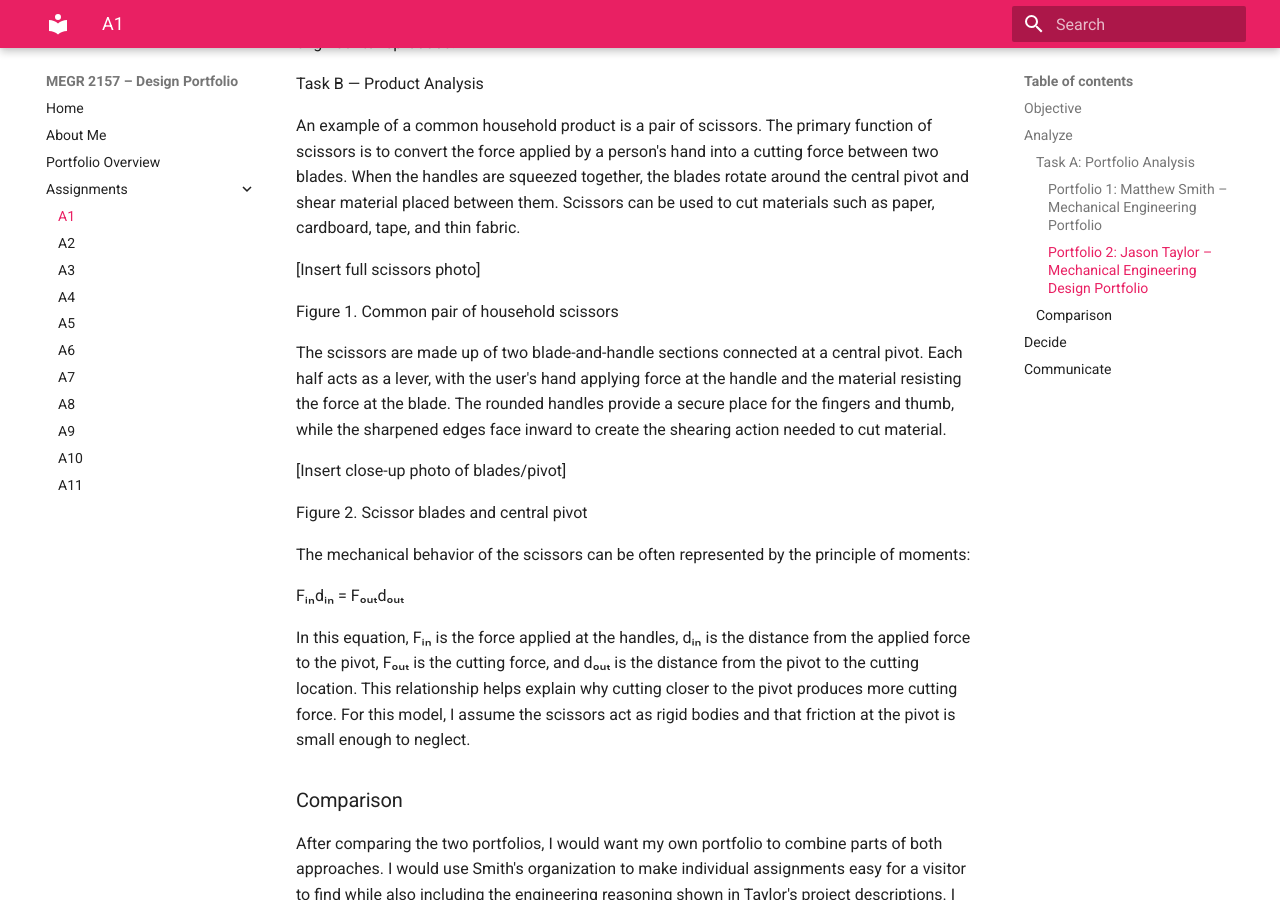
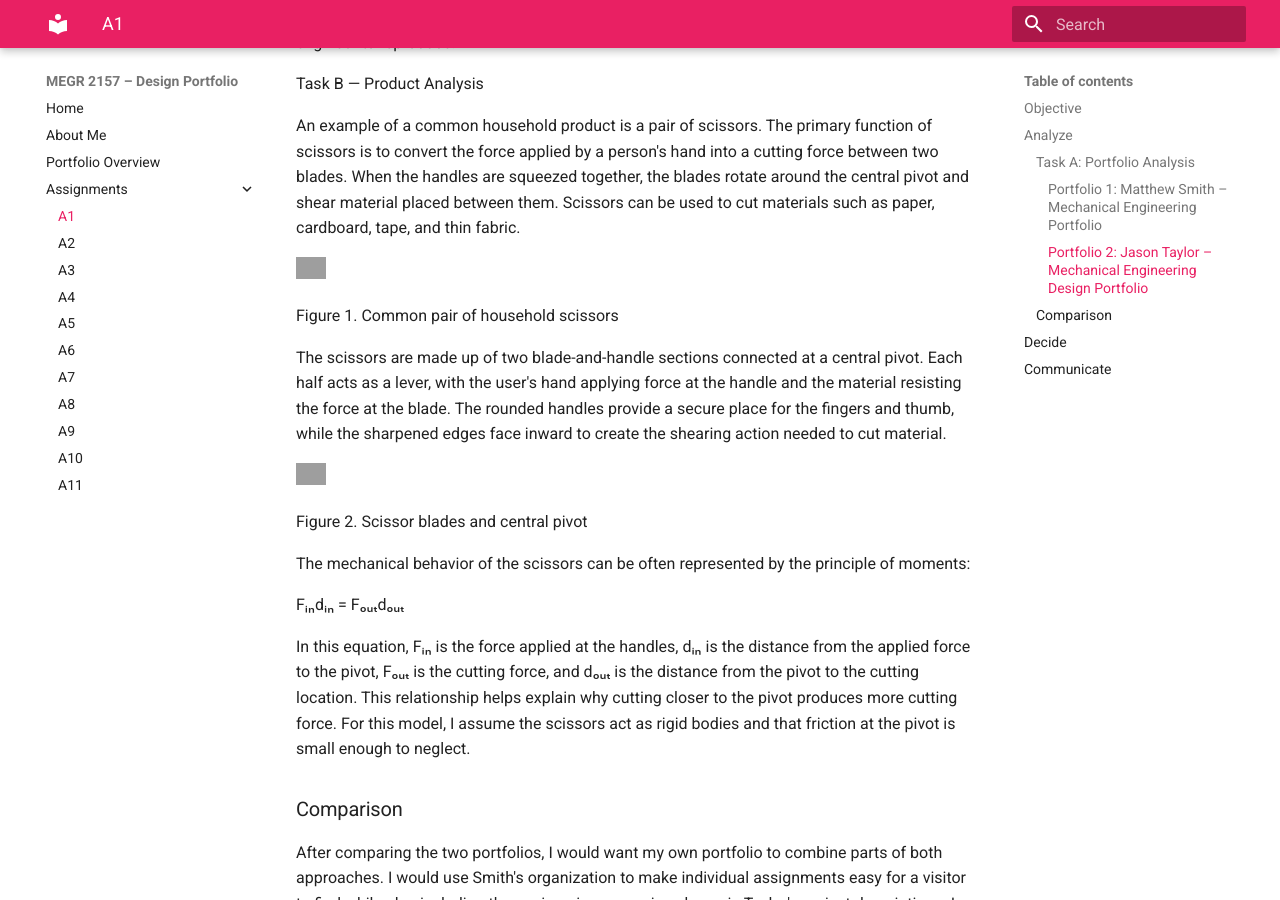
Before and after one commit to igarayal/Alzamora-MEGR2156-Portfolio, an MkDocs documentation site: the page built from docs/assignments/A01/index.md, in a window 1280 px wide and 900 px high, scrolled down 1480 px. Built offline with MkDocs 1.6.1 and Material for MkDocs 9.7.7, drawn with Linux system fonts in a browser that asks for light colours; grey boxes are pictures that could not be loaded.

Commit message:
Update index.md with images for scissors
Replaced placeholder text for images with actual image tags for scissors.

```diff
--- a/docs/assignments/A01/index.md
+++ b/docs/assignments/A01/index.md
@@ -69,13 +69,13 @@ Task B — Product Analysis
 
 An example of a common household product is a pair of scissors. The primary function of scissors is to convert the force applied by a person's hand into a cutting force between two blades. When the handles are squeezed together, the blades rotate around the central pivot and shear material placed between them. Scissors can be used to cut materials such as paper, cardboard, tape, and thin fabric.
 
-[Insert full scissors photo]
+<img width="30" height="1168" alt="Scissors" src="https://github.com/user-attachments/assets/3da4305a-5091-438d-8568-6c15b9e712fb" />
 
 Figure 1. Common pair of household scissors
 
 The scissors are made up of two blade-and-handle sections connected at a central pivot. Each half acts as a lever, with the user's hand applying force at the handle and the material resisting the force at the blade. The rounded handles provide a secure place for the fingers and thumb, while the sharpened edges face inward to create the shearing action needed to cut material.
 
-[Insert close-up photo of blades/pivot]
+<img width="30" height="1280" alt="scissors close up" src="https://github.com/user-attachments/assets/39d7ad1a-772e-4c50-a1f0-28ebc66a416e" />
 
 Figure 2. Scissor blades and central pivot
 
```
